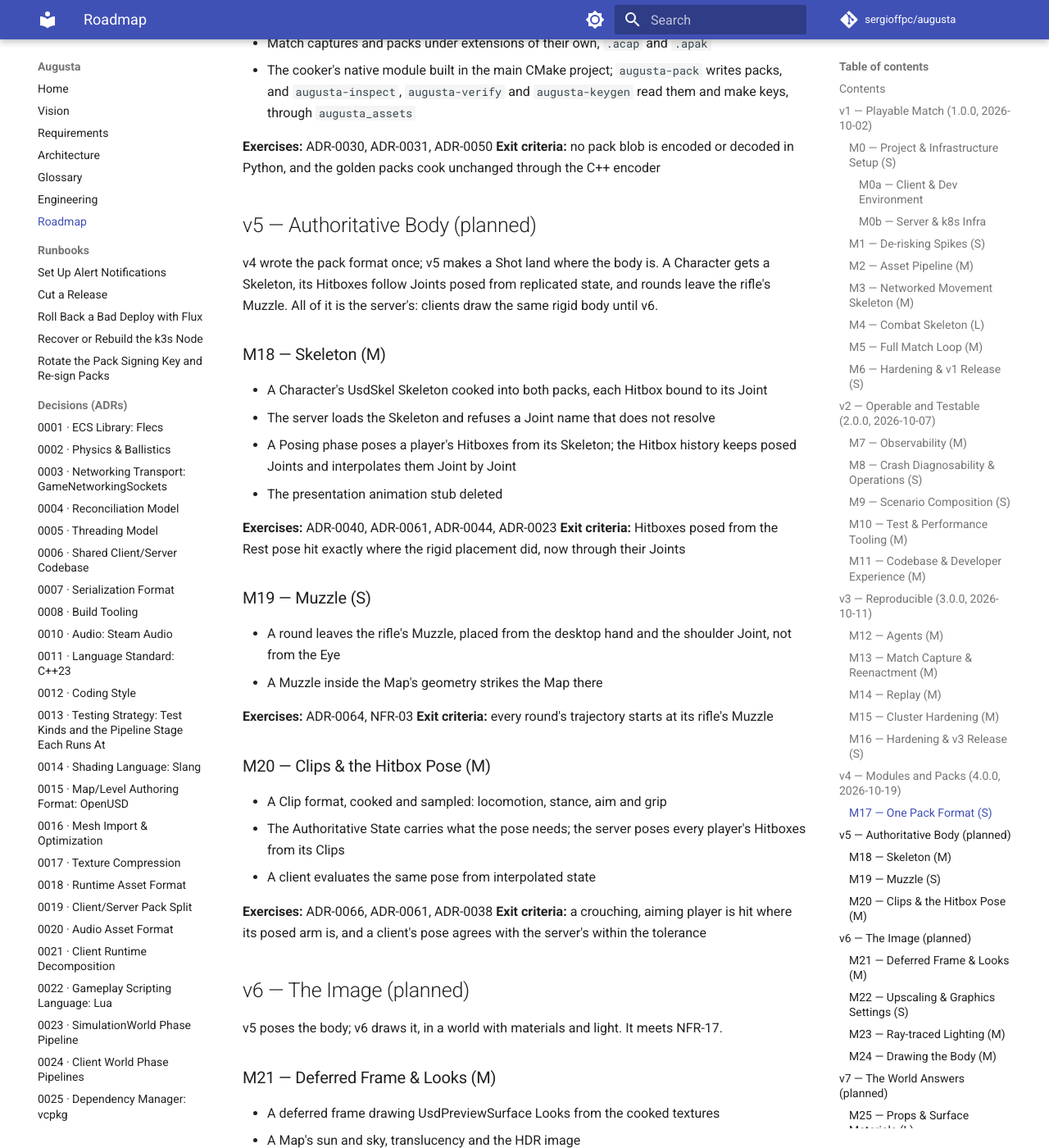
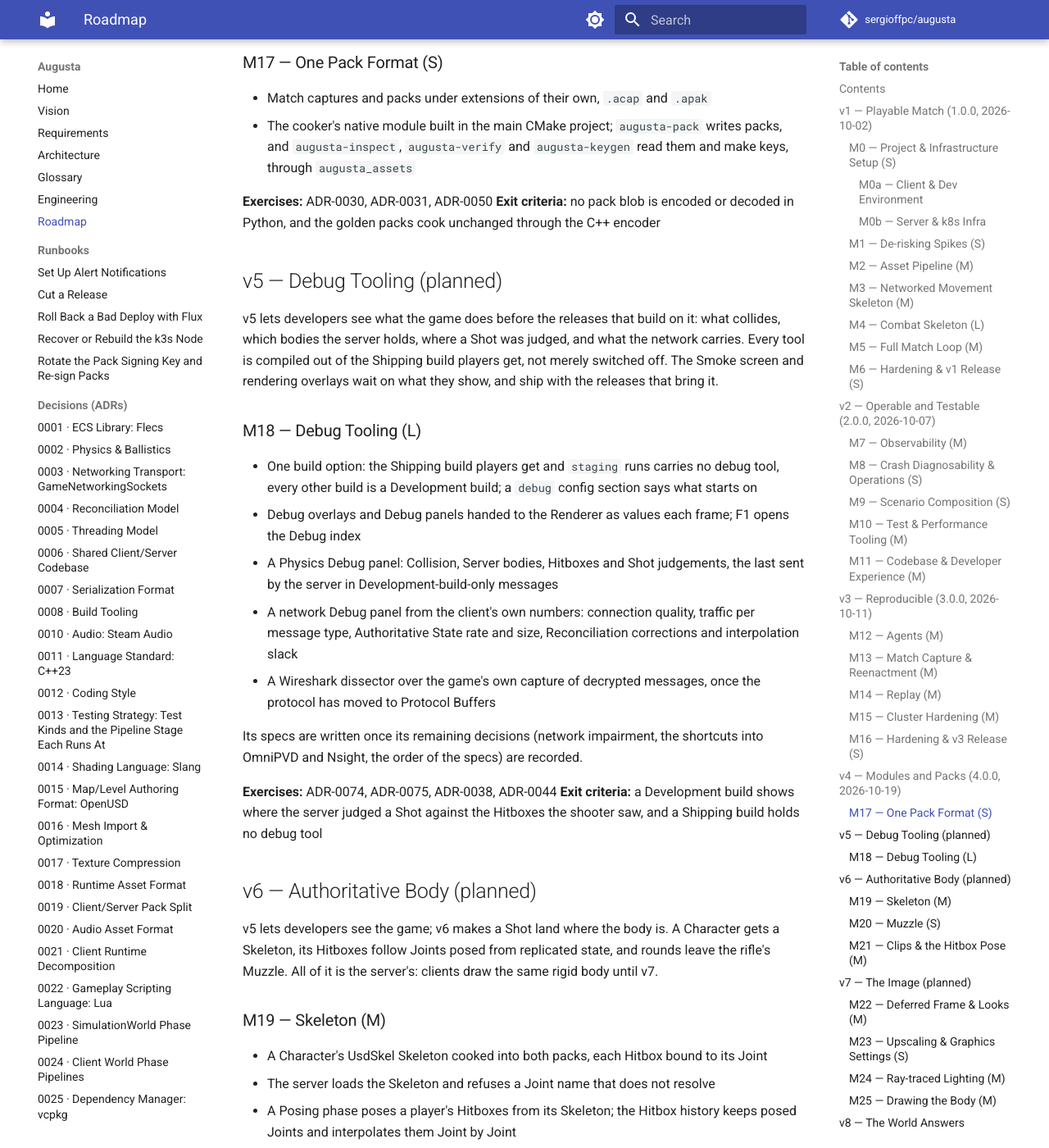
Before and after one commit to sergioffpc/augusta, an MkDocs documentation site: the page built from docs/ROADMAP.md, in a window 1280 px wide and 1400 px high, scrolled down 8767 px. Shown: the whole window at 82% size. Built offline with MkDocs 1.6.1 and Material for MkDocs 9.7.7, drawn with Linux system fonts in a browser that asks for light colours; comment, search, counter and statistics services are not loaded; some of the changed text lies outside the part shown.

Commit message:
docs: plan v5 as Debug Tooling and move planned releases on
Debug tools come first among the planned releases, so developers see what
the game does before the releases that build on it. v5 takes a new M18
(Debug Tooling): the Development build, Debug overlays and panels, the
physics and network panels, Shot judgements and the Wireshark dissector.
The Smoke screen and rendering overlays ship with the releases they show.
Authoritative Body to VR move one major on (v6 to v12), and M18 to M35
become M19 to M36.

Co-Authored-By: Claude Opus 5.5 <noreply@anthropic.com>

```diff
--- a/docs/ROADMAP.md
+++ b/docs/ROADMAP.md
@@ -35,32 +35,34 @@ own, ahead of the planned release, and every planned release moves one major on.
     - [M16 — Hardening & v3 Release (S)](#m16--hardening--v3-release-s)
 - [v4 — Modules and Packs (4.0.0, 2026-10-19)](#v4--modules-and-packs-400-2026-10-19)
     - [M17 — One Pack Format (S)](#m17--one-pack-format-s)
-- [v5 — Authoritative Body (planned)](#v5--authoritative-body-planned)
-    - [M18 — Skeleton (M)](#m18--skeleton-m)
-    - [M19 — Muzzle (S)](#m19--muzzle-s)
-    - [M20 — Clips & the Hitbox Pose (M)](#m20--clips--the-hitbox-pose-m)
-- [v6 — The Image (planned)](#v6--the-image-planned)
-    - [M21 — Deferred Frame & Looks (M)](#m21--deferred-frame--looks-m)
-    - [M22 — Upscaling & Graphics Settings (S)](#m22--upscaling--graphics-settings-s)
-    - [M23 — Ray-traced Lighting (M)](#m23--ray-traced-lighting-m)
-    - [M24 — Drawing the Body (M)](#m24--drawing-the-body-m)
-- [v7 — The World Answers (planned)](#v7--the-world-answers-planned)
-    - [M25 — Props & Surface Materials (L)](#m25--props--surface-materials-l)
-    - [M26 — Impact Effects (S)](#m26--impact-effects-s)
-    - [M27 — Ragdolls (S)](#m27--ragdolls-s)
-- [v8 — The Sound (planned)](#v8--the-sound-planned)
-    - [M28 — Acoustics (L)](#m28--acoustics-l)
-    - [M29 — Footsteps (S)](#m29--footsteps-s)
-- [v9 — Teams (planned)](#v9--teams-planned)
-    - [M30 — Team Match (M)](#m30--team-match-m)
-    - [M31 — Voice Chat (M)](#m31--voice-chat-m)
-- [v10 — Explosions, Destruction & Smoke (planned)](#v10--explosions-destruction--smoke-planned)
-    - [M32 — Explosions, Destruction & Smoke (L)](#m32--explosions-destruction--smoke-l)
-- [v11 — VR (planned)](#v11--vr-planned)
-    - [M33 — VR Play Mode (L)](#m33--vr-play-mode-l)
+- [v5 — Debug Tooling (planned)](#v5--debug-tooling-planned)
+    - [M18 — Debug Tooling (L)](#m18--debug-tooling-l)
+- [v6 — Authoritative Body (planned)](#v6--authoritative-body-planned)
+    - [M19 — Skeleton (M)](#m19--skeleton-m)
+    - [M20 — Muzzle (S)](#m20--muzzle-s)
+    - [M21 — Clips & the Hitbox Pose (M)](#m21--clips--the-hitbox-pose-m)
+- [v7 — The Image (planned)](#v7--the-image-planned)
+    - [M22 — Deferred Frame & Looks (M)](#m22--deferred-frame--looks-m)
+    - [M23 — Upscaling & Graphics Settings (S)](#m23--upscaling--graphics-settings-s)
+    - [M24 — Ray-traced Lighting (M)](#m24--ray-traced-lighting-m)
+    - [M25 — Drawing the Body (M)](#m25--drawing-the-body-m)
+- [v8 — The World Answers (planned)](#v8--the-world-answers-planned)
+    - [M26 — Props & Surface Materials (L)](#m26--props--surface-materials-l)
+    - [M27 — Impact Effects (S)](#m27--impact-effects-s)
+    - [M28 — Ragdolls (S)](#m28--ragdolls-s)
+- [v9 — The Sound (planned)](#v9--the-sound-planned)
+    - [M29 — Acoustics (L)](#m29--acoustics-l)
+    - [M30 — Footsteps (S)](#m30--footsteps-s)
+- [v10 — Teams (planned)](#v10--teams-planned)
+    - [M31 — Team Match (M)](#m31--team-match-m)
+    - [M32 — Voice Chat (M)](#m32--voice-chat-m)
+- [v11 — Explosions, Destruction & Smoke (planned)](#v11--explosions-destruction--smoke-planned)
+    - [M33 — Explosions, Destruction & Smoke (L)](#m33--explosions-destruction--smoke-l)
+- [v12 — VR (planned)](#v12--vr-planned)
+    - [M34 — VR Play Mode (L)](#m34--vr-play-mode-l)
 - [Later — Scalable (planned, no version yet)](#later--scalable-planned-no-version-yet)
-    - [M34 — Client-side Metrics (S)](#m34--client-side-metrics-s)
-    - [M35 — Horizontal Scalability (M)](#m35--horizontal-scalability-m)
+    - [M35 — Client-side Metrics (S)](#m35--client-side-metrics-s)
+    - [M36 — Horizontal Scalability (M)](#m36--horizontal-scalability-m)
 - [Not yet planned](#not-yet-planned)
 
 <!-- pyml enable md051 -->
@@ -353,14 +355,44 @@ only), and gives every cue's sound variants and a gain.
 encoded or decoded in Python, and the golden packs cook unchanged through the
 C++ encoder
 
-## v5 — Authoritative Body (planned)
+## v5 — Debug Tooling (planned)
 
-v4 wrote the pack format once; v5 makes a Shot land where the body is. A
+v5 lets developers see what the game does before the releases that build on it:
+what collides, which bodies the server holds, where a Shot was judged, and what
+the network carries. Every tool is compiled out of the Shipping build players
+get, not merely switched off. The Smoke screen and rendering overlays wait on
+what they show, and ship with the releases that bring it.
+
+### M18 — Debug Tooling (L)
+
+- One build option: the Shipping build players get and `staging` runs carries no
+  debug tool, every other build is a Development build; a `debug` config section
+  says what starts on
+- Debug overlays and Debug panels handed to the Renderer as values each frame;
+  F1 opens the Debug index
+- A Physics Debug panel: Collision, Server bodies, Hitboxes and Shot judgements,
+  the last sent by the server in Development-build-only messages
+- A network Debug panel from the client's own numbers: connection quality,
+  traffic per message type, Authoritative State rate and size, Reconciliation
+  corrections and interpolation slack
+- A Wireshark dissector over the game's own capture of decrypted messages, once
+  the protocol has moved to Protocol Buffers
+
+Its specs are written once its remaining decisions (network impairment, the
+shortcuts into OmniPVD and Nsight, the order of the specs) are recorded.
+
+**Exercises:** ADR-0074, ADR-0075, ADR-0038, ADR-0044 **Exit criteria:** a
+Development build shows where the server judged a Shot against the Hitboxes the
+shooter saw, and a Shipping build holds no debug tool
+
+## v6 — Authoritative Body (planned)
+
+v5 lets developers see the game; v6 makes a Shot land where the body is. A
 Character gets a Skeleton, its Hitboxes follow Joints posed from replicated
 state, and rounds leave the rifle's Muzzle. All of it is the server's: clients
-draw the same rigid body until v6.
+draw the same rigid body until v7.
 
-### M18 — Skeleton (M)
+### M19 — Skeleton (M)
 
 - A Character's UsdSkel Skeleton cooked into both packs, each Hitbox bound to
   its Joint
@@ -382,7 +414,7 @@ through their Joints
 **Exercises:** ADR-0064, NFR-03 **Exit criteria:** every round's trajectory
 starts at its rifle's Muzzle
 
-### M20 — Clips & the Hitbox Pose (M)
+### M21 — Clips & the Hitbox Pose (M)
 
 - A Clip format, cooked and sampled: locomotion, stance, aim and grip
 - The Authoritative State carries what the pose needs; the server poses every
@@ -393,12 +425,12 @@ starts at its rifle's Muzzle
 aiming player is hit where its posed arm is, and a client's pose agrees with the
 server's within the tolerance
 
-## v6 — The Image (planned)
+## v7 — The Image (planned)
 
-v5 poses the body; v6 draws it, in a world with materials and light. It meets
+v6 poses the body; v7 draws it, in a world with materials and light. It meets
 NFR-17.
 
-### M21 — Deferred Frame & Looks (M)
+### M22 — Deferred Frame & Looks (M)
 
 - A deferred frame drawing UsdPreviewSurface Looks from the cooked textures
 - A Map's sun and sky, translucency and the HDR image
@@ -437,12 +469,12 @@ lighting in the pack
 skinned in its pose, the local player sees its own body, and an 8-player Match
 holds NFR-17
 
-## v7 — The World Answers (planned)
+## v8 — The World Answers (planned)
 
-v6 makes the world visible; v7 makes it physical. Objects move when pushed or
+v7 makes the world visible; v8 makes it physical. Objects move when pushed or
 shot, rounds go through what they can, and strikes show what they hit.
 
-### M25 — Props & Surface Materials (L)
+### M26 — Props & Surface Materials (L)
 
 - Prop kinds, a Dynamics phase in both Worlds, and replicated dynamic bodies
 - One Surface material catalogue for colliders, Props and Hitboxes
@@ -462,22 +494,22 @@ moves the same way on every client
 **Exercises:** ADR-0065, ADR-0045 **Exit criteria:** a strike on glass, wood,
 metal and concrete each looks and sounds its own
 
-### M27 — Ragdolls (S)
+### M28 — Ragdolls (S)
 
 - A ragdoll authored per Character, cooked, and thrown from the drawn pose
 
 **Exercises:** ADR-0066, ADR-0045 **Exit criteria:** a killed player falls as a
 ragdoll from its drawn pose, thrown along the killing blow
 
-## v8 — The Sound (planned)
+## v9 — The Sound (planned)
 
-v8 makes the Map heard: sound is occluded, reflected and routed by its geometry,
+v9 makes the Map heard: sound is occluded, reflected and routed by its geometry,
 and players' feet make noise.
 
-### M28 — Acoustics (L)
+### M29 — Acoustics (L)
 
 - Steam Audio's overlay port with Embree, first: the built-in ray tracer can
-  stand in for it only until M32's Breakables (ADR-0071)
+  stand in for it only until M33's Breakables (ADR-0071)
 - One sound shape for every cue; a player-chosen SOFA HRTF
 - Air absorption, cue directivity, occlusion and transmission from the Map's
   Acoustic geometry and placed Props
@@ -516,12 +548,12 @@ has no one left alive
 teammate and no enemy, and Speech aloud is heard by anyone near, through the
 acoustics
 
-## v10 — Explosions, Destruction & Smoke (planned)
+## v11 — Explosions, Destruction & Smoke (planned)
 
-v10 adds what blows up, breaks and hides. It builds on the Props, Surface
-materials and impact effects of v7, and on the Teams of v9 for friendly fire.
+v11 adds what blows up, breaks and hides. It builds on the Props, Surface
+materials and impact effects of v8, and on the Teams of v10 for friendly fire.
 
-### M32 — Explosions, Destruction & Smoke (L)
+### M33 — Explosions, Destruction & Smoke (L)
 
 - Explosions and their Fragments, Breakable Props and Integrity, Smoke screens,
   the flashbang's Dazzle, launched rounds, Effects and the Loadout
```
Also changed, not shown: other parts of docs/ROADMAP.md (+15 -15 lines), docs/REQUIREMENTS.md (+5 -5 lines).
